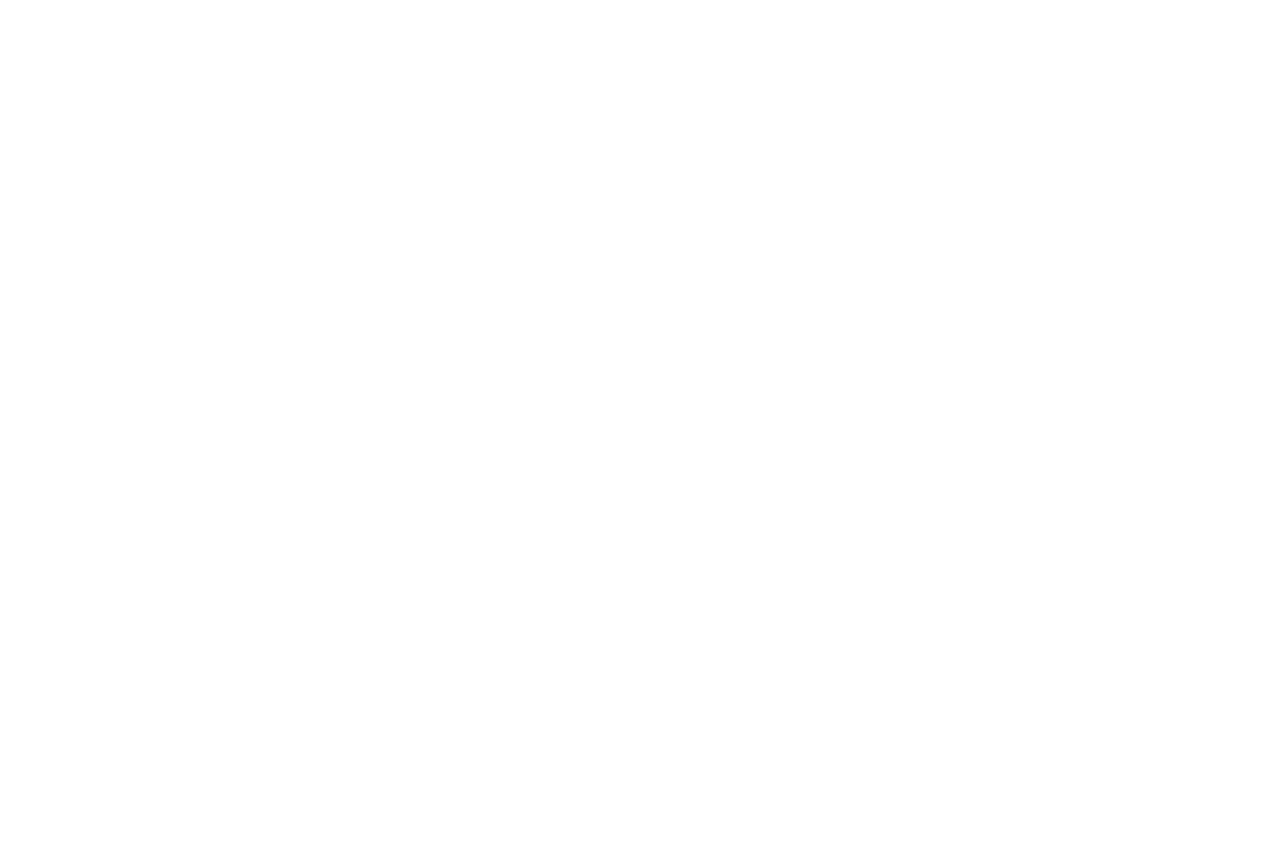
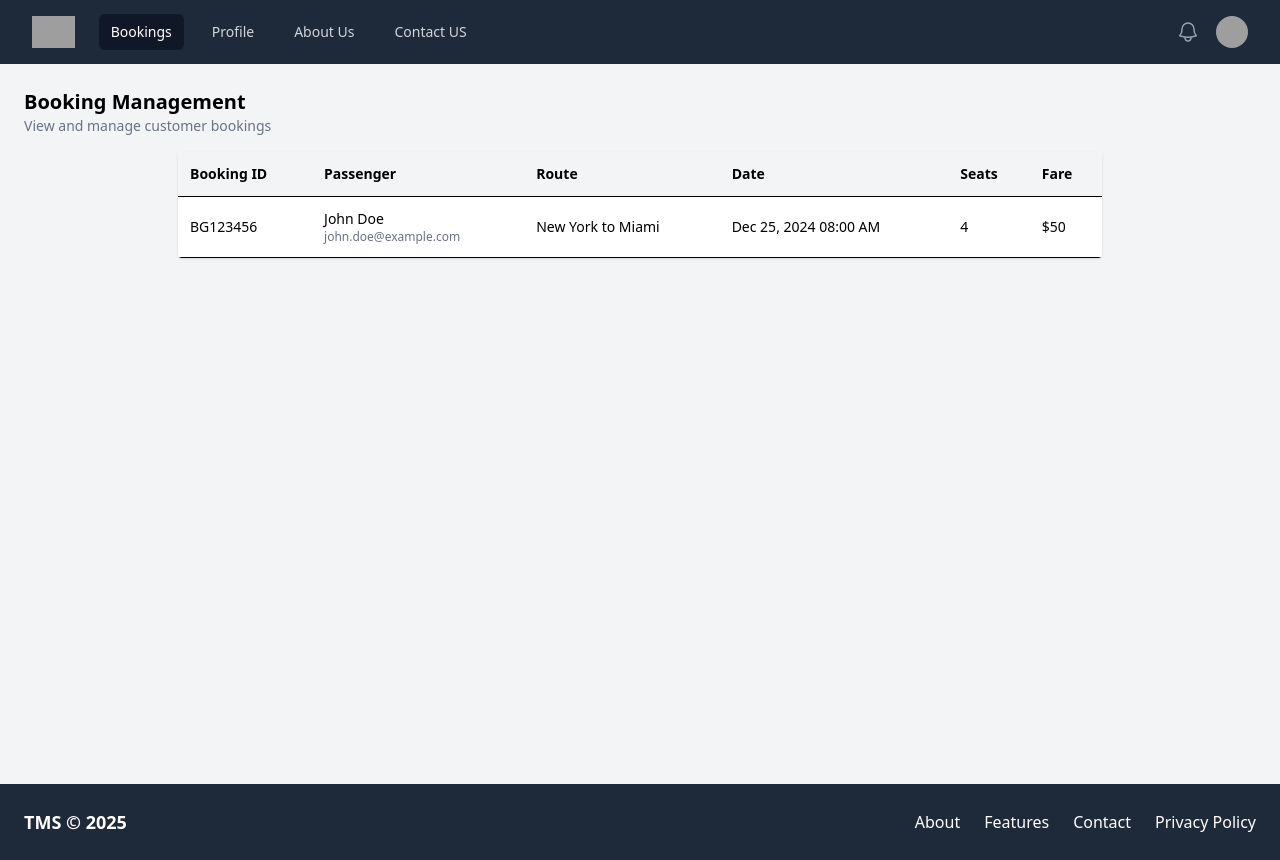
Before and after one commit to theakshayrathod/TravelManagementSystem, a React (Vite) app in the folder TMS_Frontend/: page /home/bookings in a window 1280 px wide. Before the commit this address had no page. Before the commit the page ends 800 px from the top, so only its background shows below. Built offline with nearby package versions, Linux system fonts and the light colour scheme; grey boxes are pictures that could not be loaded.

Commit message:
some changes

```diff
--- a/TMS_Frontend/src/App.tsx
+++ b/TMS_Frontend/src/App.tsx
@@ -18,6 +18,8 @@
 import { Schedule } from './Pages/operator/Schedule'
 import { ForgotPassword } from './Pages/auth/ForgotPassword'
 import { SearchResult } from './Pages/user/SerachResult'
+import { BookingSummary } from './Pages/user/BookingSummary'
+import { Bookings } from './Pages/operator/Bookings'
 
 
 
@@ -42,16 +44,18 @@
           <Route path='update-user' element={<UserProfileUpdate />} />
           <Route path='user-profile' element={<UserProfile />} />
           <Route path='search-results' element={<SearchResult />} />
+          <Route path='booking-summary' element={<BookingSummary/>} />
 
 
           {/* Operator Functionality */}
           <Route path='addbus' element={<AddBus />} />
+          <Route path='bus' element={<Buses />} />
           <Route path='add-schedule' element={<AddSchedule />} />
-          <Route path='bus' element={<Buses />} />
+          <Route path='schedule' element={<Schedule/>} />
           <Route path='operator' element={<OperatorDashboard />} />
           <Route path='update-operator' element={<OperatorProfileUpdate />} />
           <Route path='operator-profile' element={<OperatorProfile />} />
-          <Route path='schedule' element={<Schedule/>} />
+          <Route path='bookings' element={<Bookings/>} />
 
         </Route>
       </Routes>
--- a/TMS_Frontend/src/Pages/operator/Bookings.tsx
+++ b/TMS_Frontend/src/Pages/operator/Bookings.tsx
@@ -1,12 +1,12 @@
 export function Bookings() {
     return (
-        <div className="p-6">
+        <div className="p-6 h-[90vh] bg-gray-100">
             <div className="mb-4">
                 <h2 className="text-xl font-semibold">Booking Management</h2>
                 <p className="text-sm text-gray-500">View and manage customer bookings</p>
             </div>
 
-            <div className="bg-white rounded shadow overflow-x-auto">
+            <div className="bg-white rounded shadow overflow-x-auto sm:w-full lg:w-3/4 mx-auto">
                 <table className="w-full text-sm text-left">
                     <thead className="bg-gray-100 border-b">
                         <tr>
--- a/TMS_Frontend/src/Pages/user/BookingView.tsx
+++ b/TMS_Frontend/src/Pages/user/BookingSummary.tsx
@@ -1,9 +1,9 @@
-export function BookingView() {
+export function BookingSummary() {
 
   return (
-    <div className="min-h-screen flex items-center justify-center bg-gray-100">
+    <div className="min-h-screen flex items-center justify-center  bg-gray-100">
       <button className="absolute top-20 left-5 text-lg text-blue-600 mb-4">{'< Back to Seats selection'}</button>
-      <div className=" rounded-lg p-5 shadow-2xl w-full h-[55vh]  bg-white max-w-sm">
+      <div className=" rounded-lg p-5 shadow-2xl w-full bg-white max-w-sm">
 
         <h3 className="text-lg font-semibold mb-4">Booking Summary</h3>
 
--- a/TMS_Frontend/src/Pages/user/UserDashboard.tsx
+++ b/TMS_Frontend/src/Pages/user/UserDashboard.tsx
@@ -2,7 +2,7 @@
 
 export default function UserDashboard() {
   return (
-    <div className="flex justify-center items-center w-full h-[76.8vh] bg-gray-100">
+    <div className="flex justify-center items-center w-full min-h-[81vh] bg-gray-100">
       <div className="h-[300px] w-[60%] flex flex-col bg-white border-white rounded-2xl shadow-lg p-6">
 
         {/* Header Section (Full Width) */}
--- a/TMS_Frontend/src/components/BusesResultCard.tsx
+++ b/TMS_Frontend/src/components/BusesResultCard.tsx
@@ -7,23 +7,21 @@
       {/* Left Section: Bus Info */}
       <div className="flex flex-col w-[25%]">
         <h2 className="text-lg font-semibold">Bus Name</h2>
-        <div className="    text-gray-500">
-          <h3 className=" mt-2">08:00 AM</h3>
 
-          <h3 className=" mb-3">02:30 PM</h3>
-        </div>
       </div>
 
       {/* Middle Section: Time + Points */}
-      <div className="flex flex-col items-center justify-center w-[40%]">
+      <div className="flex flex-col items-center justify-center w-[40%] ">
         {/* Timeline */}
         <div className="flex items-center gap-3 text-gray-500">
+          <h3 className=" mt-2">08:00 AM</h3>
           <div className="w-2 h-2 bg-gray-500 rounded-full"></div>
-          <div className="w-24 h-px bg-gray-300"></div>
+          <div className="w-24 h-px bg-gray-300 "></div>
           <MdAccessTime className="text-xl" />
           <span className="text-sm font-medium">6h 30m</span>
           <div className="w-24 h-px bg-gray-300"></div>
           <div className="w-2 h-2 bg-gray-500 rounded-full"></div>
+          <h3 className=" mb-3">02:30 PM</h3>
         </div>
 <br/>
         {/* Features */}
```
